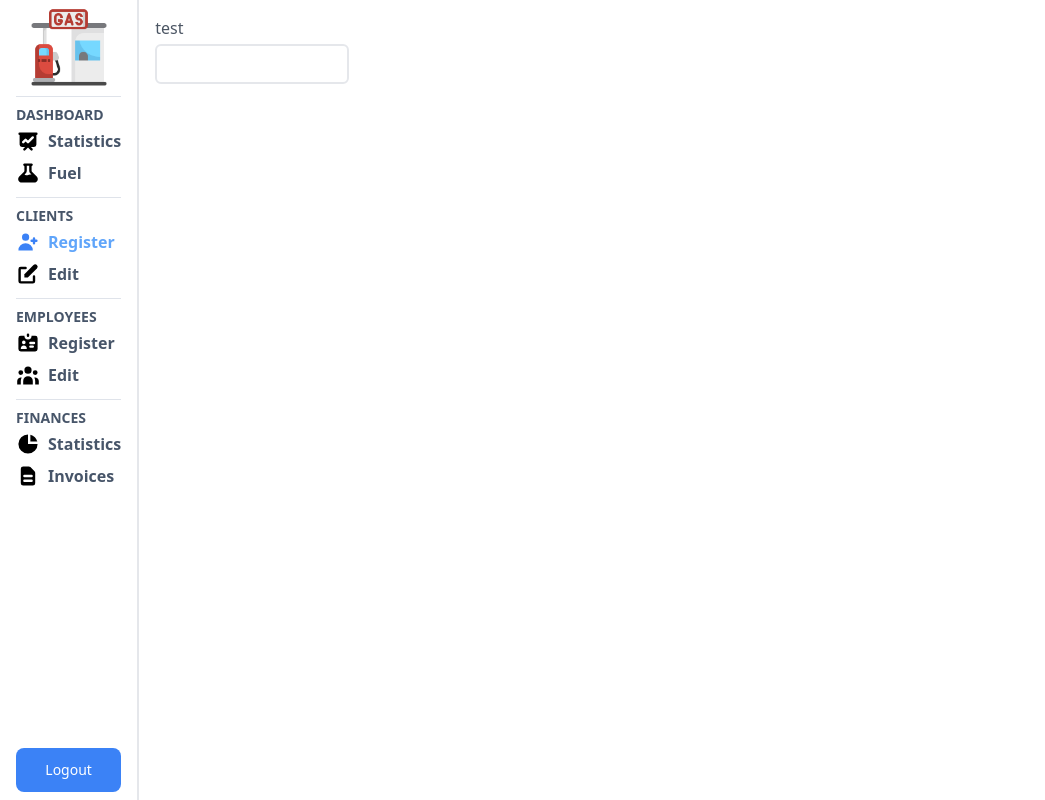
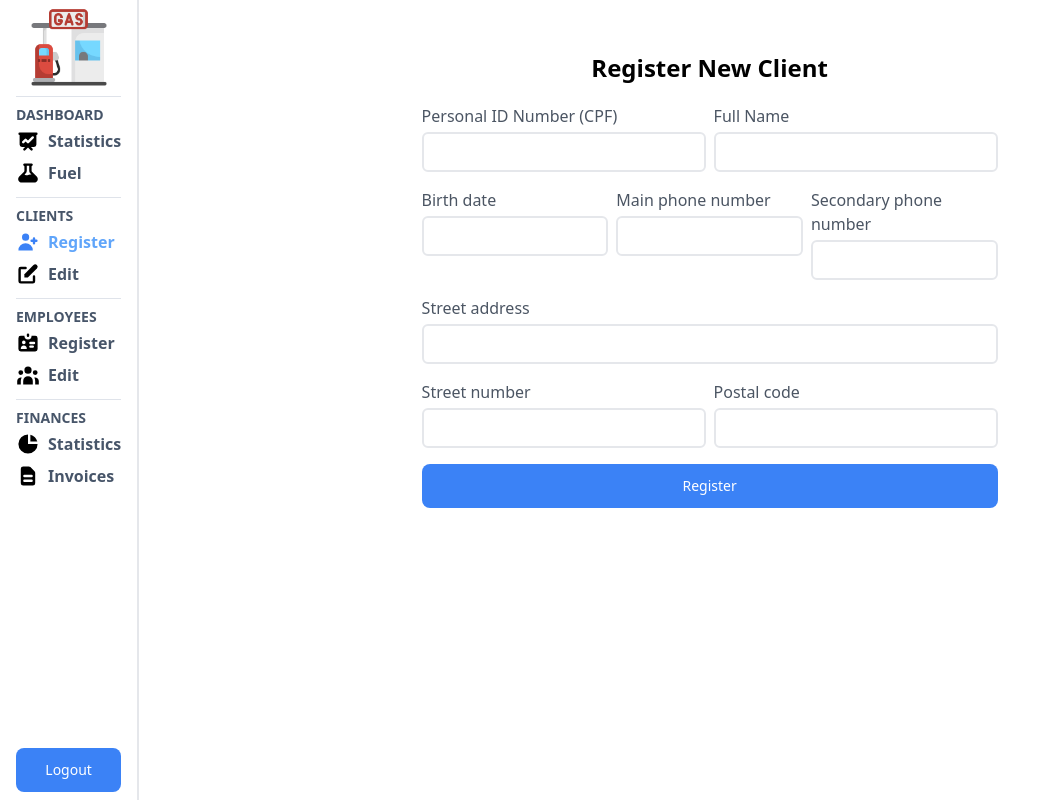
Before and after one commit to gustavomaltez/gas-station-management-system, a React (Vite) app in the folder packages/web/: page /dashboard/clients/register in a window 1280 px wide. Shown: the whole page, without its empty margins (0-1045 px from the left). Built offline with nearby package versions, Linux system fonts and the light colour scheme.

Commit message:
feat(web): added user register screen

```diff
--- a/packages/web/src/components/Input/Input.tsx
+++ b/packages/web/src/components/Input/Input.tsx
@@ -11,7 +11,7 @@ export function Input(props: InputProps): JSX.Element {
   if (!props.label) return <InputBox {...props} />;
 
   return (
-    <div className="flex flex-col justify-center items-start h-max">
+    <div className="flex flex-col justify-center items-start h-max w-full">
       <span className="text-gray-600 text-base h-auto mb-1">
         {props.label}
       </span>
@@ -25,7 +25,7 @@ export function Input(props: InputProps): JSX.Element {
 function InputBox(props: InputProps): JSX.Element {
   return (
     <input
-      className="outline-none block border-2 w-full px-2 hover:border-blue-200 tracking-wide text-gray-700 text-xs rounded-md h-10"
+      className="outline-none block border-2 w-full px-2 hover:border-blue-200 tracking-wide text-gray-700 text-xs rounded-md h-10 focus:border-blue-500"
       type="text"
       {...props}
     />
--- a/packages/web/src/screens/Dashboard/Client/Register.tsx
+++ b/packages/web/src/screens/Dashboard/Client/Register.tsx
@@ -1,13 +1,30 @@
-import { Input } from '../../../components';
+import { Button, Input } from '../../../components';
 import { NavBar } from '../../../slices';
 
 export function Register(): JSX.Element {
   return (
     <main className='w-screen h-screen flex flex-row'>
       <NavBar />
-      <section className='p-4'>
-        <Input label='test' />
-      </section>
+      <form className='flex flex-col items-center w-full p-8'>
+        <h1 className='text-2xl font-bold p-5'>Register New Client</h1>
+        <div className='flex flex-col w-full max-w-xl gap-4'>
+          <div className='flex flex-row gap-2'>
+            <Input label='Personal ID Number (CPF)' />
+            <Input label='Full Name' />
+          </div>
+          <div className='flex flex-row gap-2'>
+            <Input label='Birth date' />
+            <Input label='Main phone number' />
+            <Input label='Secondary phone number' />
+          </div>
+          <Input label='Street address' />
+          <div className='flex flex-row gap-2'>
+            <Input label='Street number' />
+            <Input label='Postal code' />
+          </div>
+          <Button label='Register' />
+        </div>
+      </form>
     </main>
   );
 }
```
